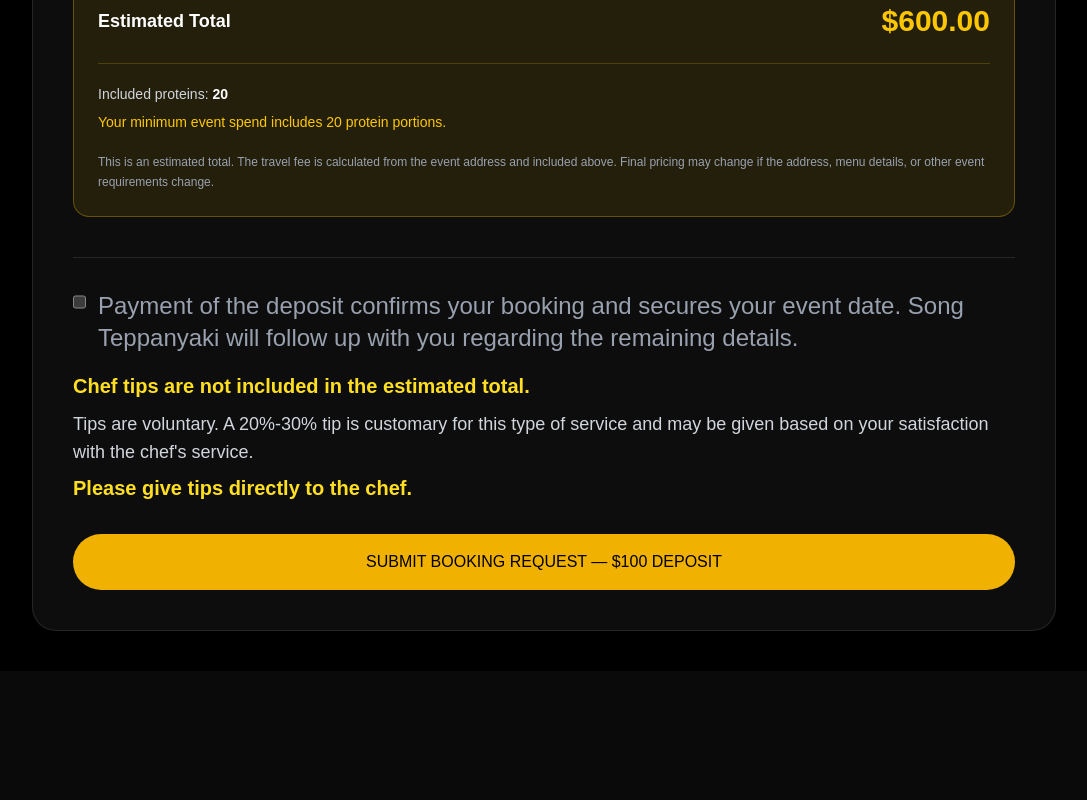
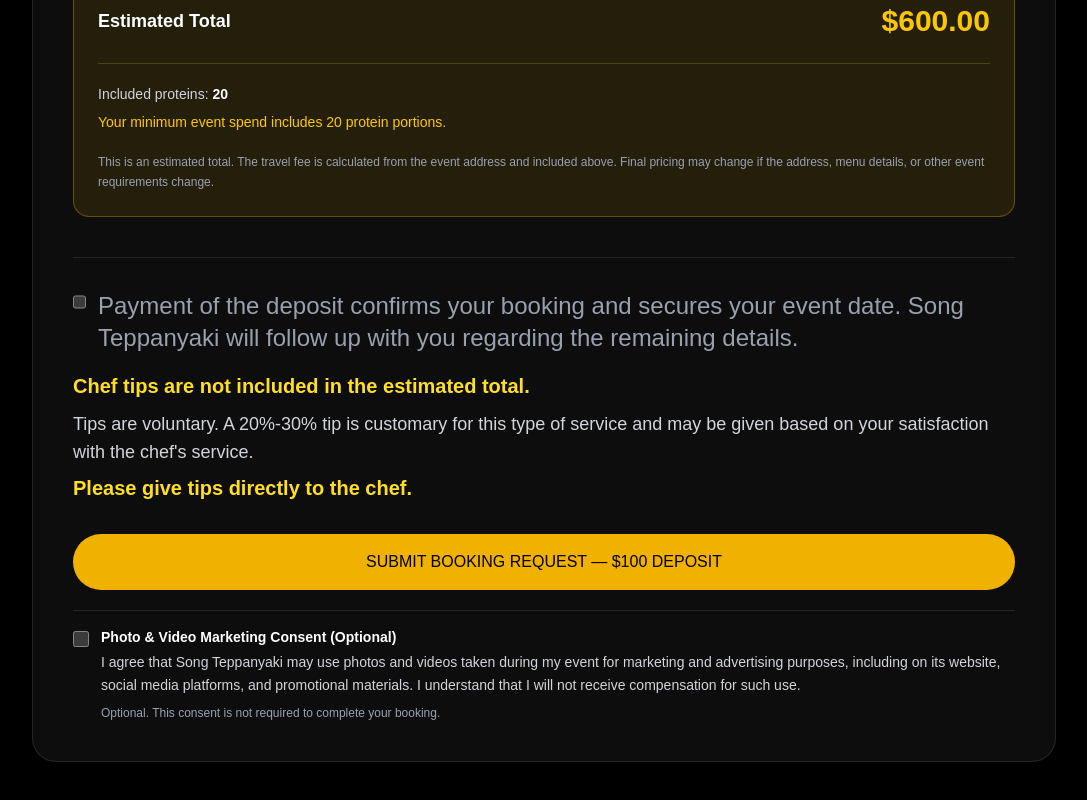
Before and after one commit to songsteppanyaki/songsteppanyaki, a Next.js app: page /booking in a window 1280 px wide. Shown: the part 6193-6993 px from the top of the page, without its empty margins (96-1183 px from the left). Before the commit the page ends 6864 px from the top, so only its background shows below. Built offline with nearby package versions, Linux system fonts and the light colour scheme.

Commit message:
Update booking and marketing consent

```diff
--- a/app/api/stripe/create-checkout-session/route.ts
+++ b/app/api/stripe/create-checkout-session/route.ts
@@ -105,6 +105,12 @@
           bookingData?.specialRequests || "",
         ),
 
+        mediaConsent: String(
+         bookingData?.mediaConsent === true,
+       ),
+
+        mediaConsentText: "Photo and video use for marketing and advertising, including website, social media, and promotional materials.",
+
         distanceMiles: String(
           bookingData?.distanceMiles || 0,
         ),
--- a/app/api/stripe/webhook/route.ts
+++ b/app/api/stripe/webhook/route.ts
@@ -218,7 +218,10 @@
             <strong>Special Requests:</strong>
             ${metadata.specialRequests || "None"}
           </p>
-
+<p>
+  <strong>Photo & Video Marketing Consent:</strong>
+  {metadata.mediaConsent === "true" ? "Yes" : "No"}
+</p>
           <h3>Pricing</h3>
 
           <p>
--- a/app/booking/page.tsx
+++ b/app/booking/page.tsx
@@ -191,6 +191,7 @@
   const [distanceError, setDistanceError] = useState("");
   const [salesTaxRate, setSalesTaxRate] = useState<number | null>(null);
   const [promoCode, setPromoCode] = useState("");
+  const [mediaConsent, setMediaConsent] = useState(false);
   const [discount, setDiscount] = useState(0);
 
   const totalGuests = useMemo(() => {
@@ -739,6 +740,7 @@
       "dietaryPreferences",
     ),
     specialRequests: formData.get("specialRequests"),
+    mediaConsent,
     subtotal,
     salesTax,
     salesTaxRate,
@@ -1650,7 +1652,29 @@
             >
                SUBMIT BOOKING REQUEST — $100 DEPOSIT
 </button>
-
+          {/* Optional photo and video marketing consent */}
+<div className="mt-5 border-t border-white/10 pt-4">
+  <label className="flex items-start gap-3 text-sm text-gray-300">
+    <input
+  type="checkbox"
+  name="mediaConsent"
+  checked={mediaConsent}
+  onChange={(e) => setMediaConsent(e.target.checked)}
+  className="mt-1 h-4 w-4 shrink-0 accent-yellow-500"
+/>
+    <span>
+      <span className="font-semibold text-white">
+        Photo & Video Marketing Consent (Optional)
+      </span>
+      <span className="mt-1 block leading-relaxed">
+        I agree that Song Teppanyaki may use photos and videos taken during my event for marketing and advertising purposes, including on its website, social media platforms, and promotional materials. I understand that I will not receive compensation for such use.
+      </span>
+      <span className="mt-2 block text-xs text-gray-400">
+        Optional. This consent is not required to complete your booking.
+      </span>
+    </span>
+  </label>
+</div>
           </div>
         </form>
       </div>
```
